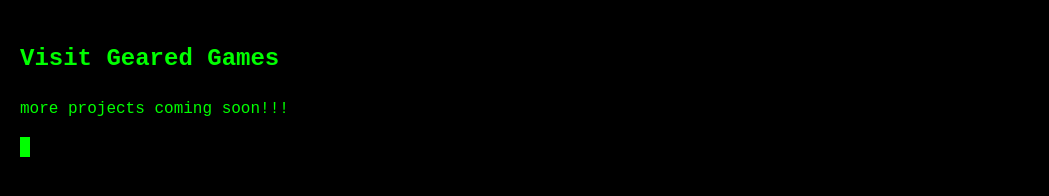
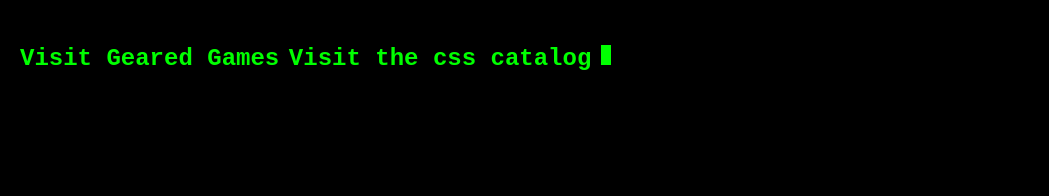
Before and after one commit to xGEAREDx/xGEAREDx.github.io, a plain HTML site: page index.html in a window 1280 px wide. Shown: the part 112-308 px from the top of the page, without its empty margins (0-1049 px from the left). Drawn offline with Linux system fonts and the light colour scheme.

Commit message:
added css catalog

```diff
--- a/index.html
+++ b/index.html
@@ -11,7 +11,7 @@
     <h3>hi welcome to the xGEAREDx portal. this is a better way to access all of our projects!</h3>
     <br>
     <a href="https://xgearedx.github.io/geared-games/">Visit Geared Games</a>
-    <p>more projects coming soon!!!</p>
+    <a href="https://xgearedx.github.io/css-catalog/">Visit the css catalog</a>
     <div class="cursor"></div>
 </body>
 </html>
```
